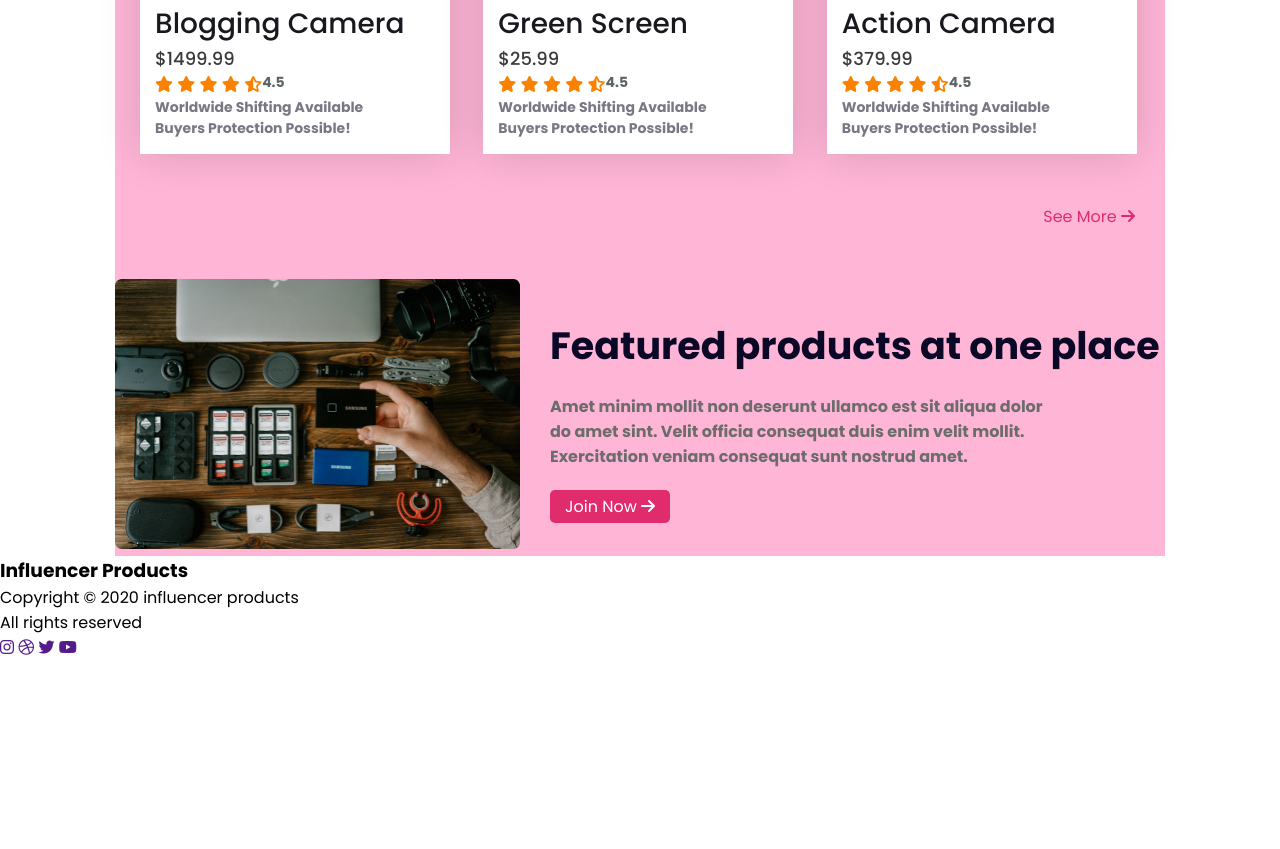
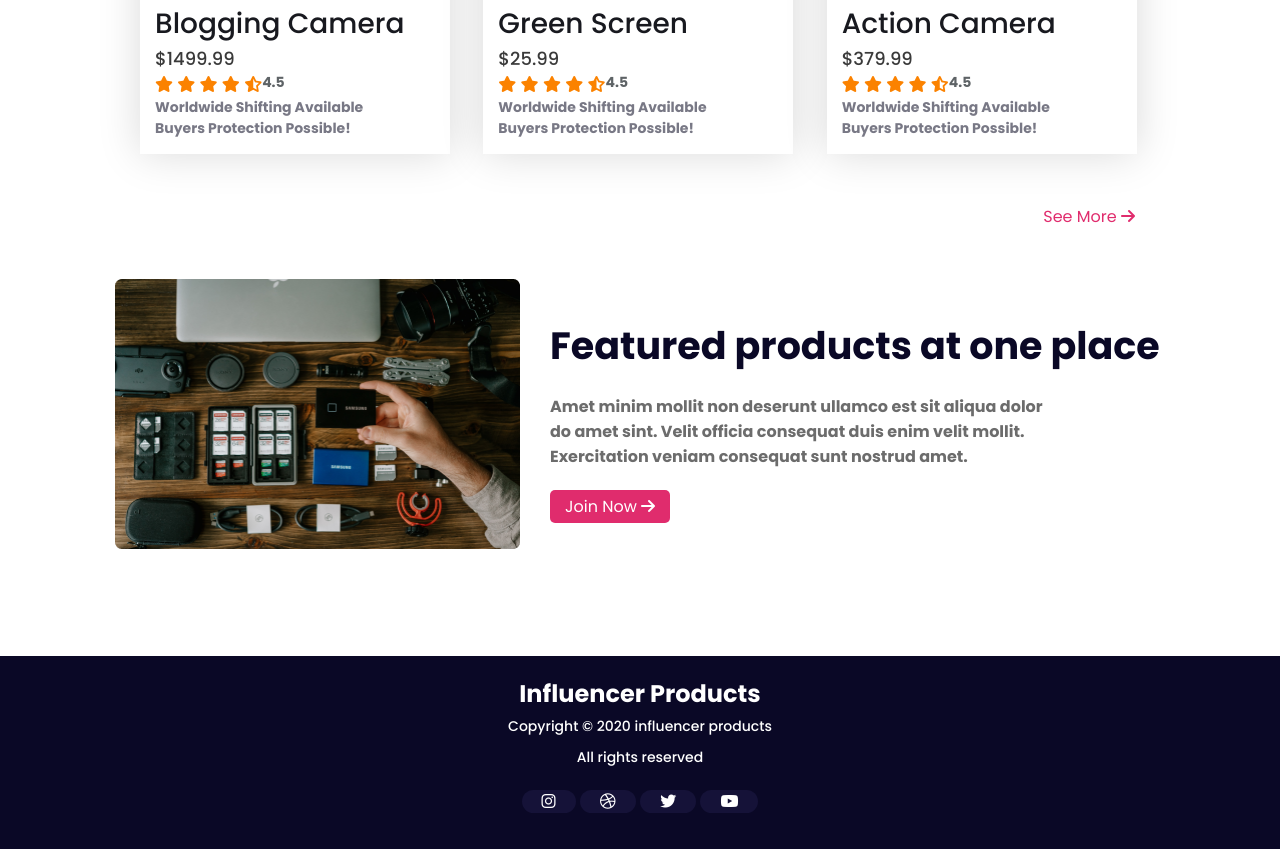
Before and after one commit to ramgope/influencer-gear, a plain HTML site: page index.html in a window 1280 px wide. Shown: the part 1890-2739 px from the top of the page. Before the commit the page ends 2550 px from the top, so only its background shows below. Drawn offline with Linux system fonts and the light colour scheme.

Commit message:
footer section added

```diff
--- a/css/style.css
+++ b/css/style.css
@@ -15,14 +15,12 @@
 /* ===============Header section starts============== */
 header {
     width: 100%;
-    background-color: #ffb9b9;
     color: var(--text-color);
 }
 
 .menu-bar {
     display: flex;
     width: 1050px;
-    background-color: rgb(225, 255, 225);
     margin: auto;
     justify-content: space-between;
     align-items: center;
@@ -55,7 +53,6 @@ header {
 /* ===============main section starts============== */
 main {
     width: 1050px;
-    background-color: rgb(255, 181, 214);
     margin: auto;
     color: var(--text-color);
 }
@@ -109,7 +106,8 @@ main {
 /* ===============Main-Top section ends============== */
 
 hr {
-    color: var(--border-color);
+    /* color: #ffffff; */
+    background: #000;
     margin: 20px auto;
 }
 
@@ -241,3 +239,37 @@ hr {
 /* ===============Featured Products section ends============== */
 
 /* ===============main section ends============== */
+
+/* ===============Footer section starts============== */
+footer {
+    width: 100%;
+    background-color: #0A0826;
+    color: white;
+    text-align: center;
+    margin-top: 100px;
+    padding: 20px 0;
+}
+
+footer h3 {
+    font-size: 24px;
+    font-weight: 700;
+}
+
+footer p {
+    font-size: 14px;
+    font-weight: 500;
+    padding: 5px 0;
+}
+
+.social-sites a {
+    text-decoration: none;
+    color: white;
+    background-color: #151238;
+    border-radius: 25px;
+}
+
+.social-sites a i {
+    margin: 20px;
+}
+
+/* ===============Footer section ends============== */
```
